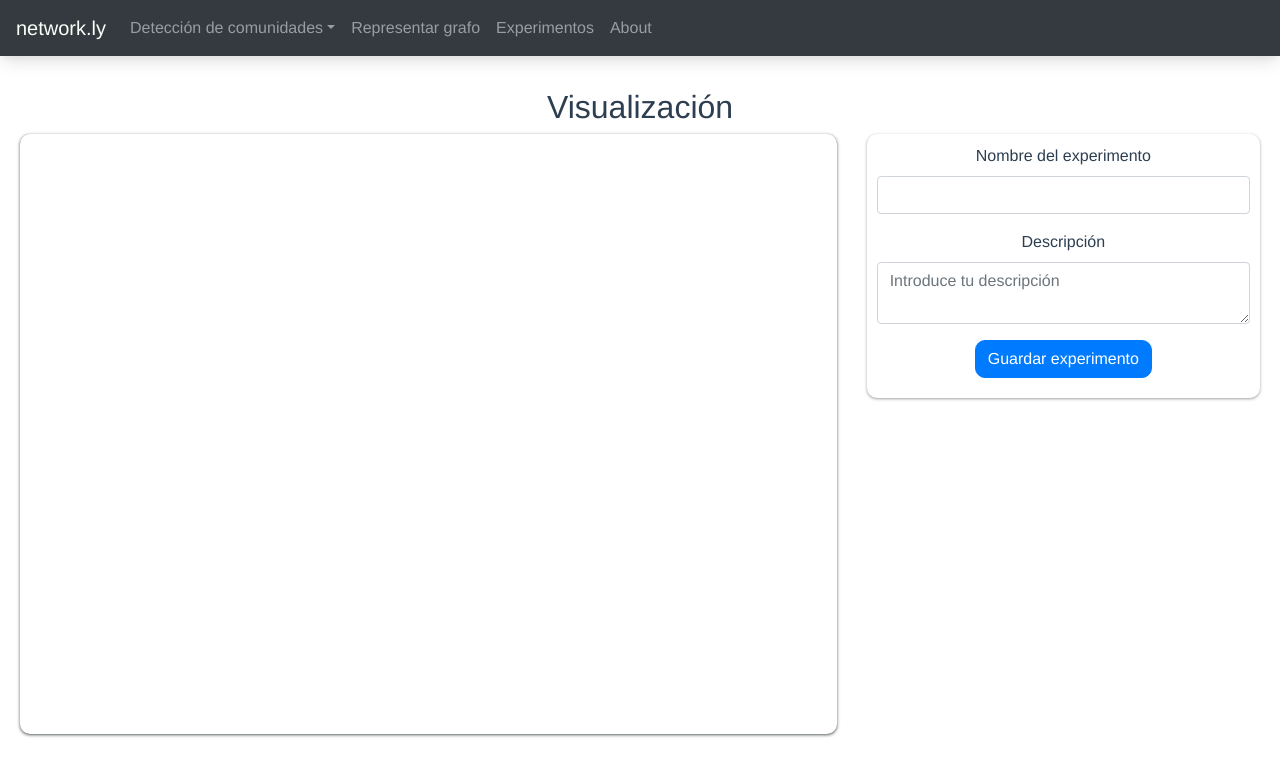
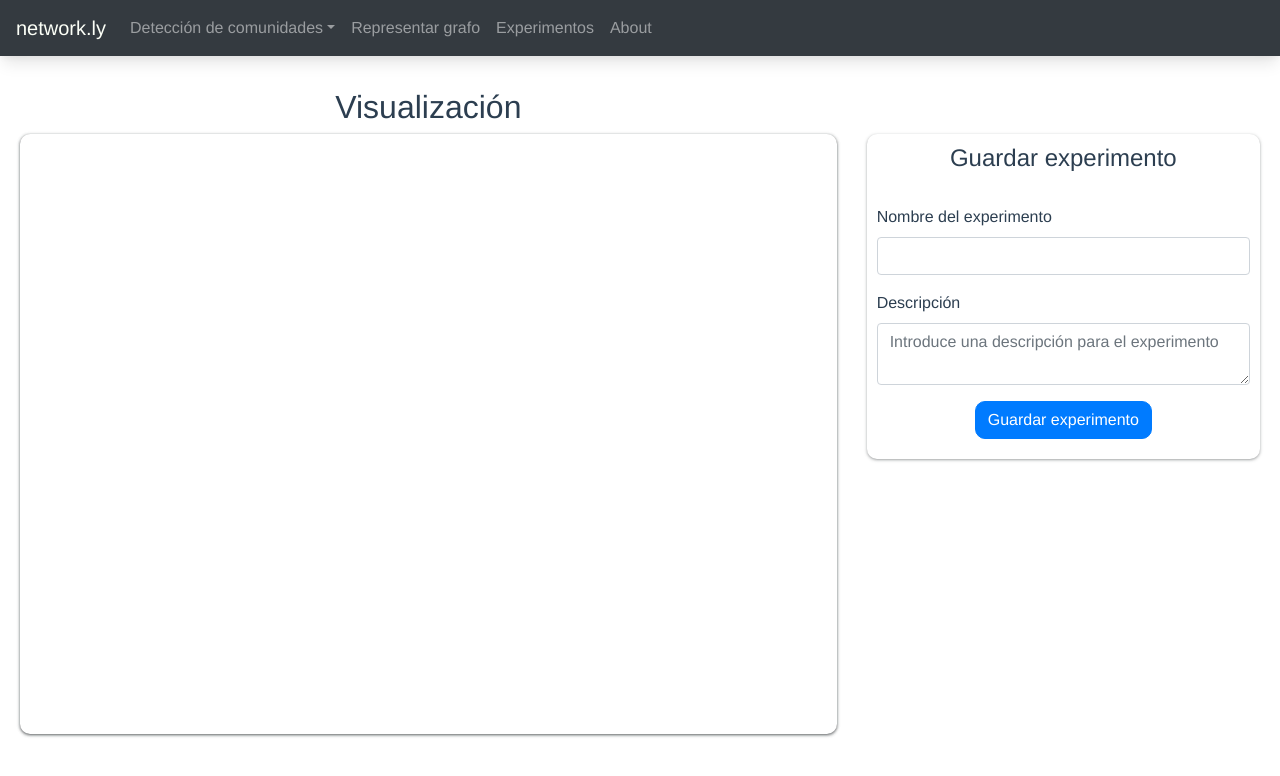
Before and after one commit to ZhihaoDC/communify, a Vue app in the folder client/: page /community-detection/1/experiment in a window 1280 px wide. Shown: the top 776 px of the page. Built offline with nearby package versions, Linux system fonts and the light colour scheme.

Commit message:
fix bug
fixed bug where you could not retrieve the name and description from previously executed experiment

```diff
--- a/client/src/components/Experiments.vue
+++ b/client/src/components/Experiments.vue
@@ -10,7 +10,7 @@
                         {{ experiment.description }}
                     </b-card-text>
 
-                    <b-button class="w-50 mt-auto mx-auto" type="submit" variant="primary" value="Visualizar"
+                    <b-button type="submit" variant="primary" value="Visualizar"
                         v-on:click="visualize(experiment)" v-if="!submitted">
                         Visualizar
                     </b-button>
--- a/client/src/components/PlotNetworkForm.vue
+++ b/client/src/components/PlotNetworkForm.vue
@@ -2,13 +2,15 @@
 
   <div id="container">
 
+    <h4> Guardar experimento </h4>
+    <br/>
     <b-form-group id="input-name" label="Nombre del experimento" label-for="input-name">
-      <b-form-input id="experiment_name" v-model="experiment_name"
-        :placeholder="experiment_name_placeholder"></b-form-input>
+      <b-form-input id="experiment_name" v-model="experiment.experiment_name"
+        :placeholder="experiment.dataset_name"></b-form-input>
     </b-form-group>
 
     <b-form-group id="input-description" label="Descripción" label-for="input-description">
-      <b-form-textarea id="description" v-model="description" placeholder="Introduce tu descripción"></b-form-textarea>
+      <b-form-textarea id="description" v-model="experiment.description" placeholder="Introduce una descripción para el experimento"></b-form-textarea>
     </b-form-group>
 
     <b-button type="submit" :disabled="!activateSubmitButton" @click="submit_experiment" variant="primary"
@@ -38,6 +40,7 @@ export default {
   data: function () {
     return{
       experiment_name_placeholder: this.experiment.dataset_name,
+      experiment_description_placeholder: "Introduce una descripción",
       dismissSecs: 4,
       dismissCountDown: 0,
       submitted_msg: "Guardar experimento",
@@ -51,8 +54,6 @@ export default {
       this.dismissCountDown = this.dismissSecs
     },
     async submit_experiment() {
-      this.experiment['experiment_name'] = this.experiment_name
-      this.experiment['description'] = this.description
 
       const axios = require("axios");
       await axios.post('http://localhost:5000/save-experiment',
@@ -79,10 +80,23 @@ export default {
         })
     },
   },
+  // mounted (){
+  //   if (!this.experiment.experiment_name){
+  //     this.experiment_name = this.experiment.experiment_name
+  //   }
+  //   if (!this.experiment.description){
+  //     this.description = this.experiment.description
+  //   }
+
+  // }
 }
 </script>
 
 <style scoped>
+  #input-name, #input-description{
+    text-align:left;
+  }
+
   #success-alert{
     padding-top:15px;
     padding-bottom:5px;
--- a/client/src/views/VisualizationExperiment.vue
+++ b/client/src/views/VisualizationExperiment.vue
@@ -1,8 +1,12 @@
 <template>
 <b-container fluid id="parent-container">
+    <b-row>
+        <b-col cols="8">
+            <h2 id="header" v-if='((experiment.category === "Louvain") | (experiment.category === "Girvan-Newman"))'> -- Algoritmo de {{ experiment.category }} -- </h2>
+            <h2 id="header" v-else> Visualización </h2>
+        </b-col>
+    </b-row>
 
-    <h2 id="header" v-if='((experiment.category === "Louvain") | (experiment.category === "Girvan-Newman"))'> Algoritmo de {{ experiment.category }} </h2>
-    <h2 id="header" v-else> Visualización </h2>
     <b-row>
         <b-col cols="8">
             <PlotNetwork id="network-viz" :experiment="experiment" @ready="animation_finished = true"></PlotNetwork>
```
